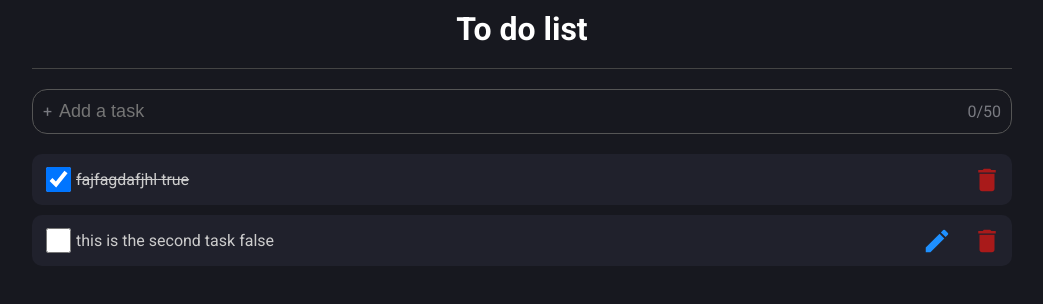
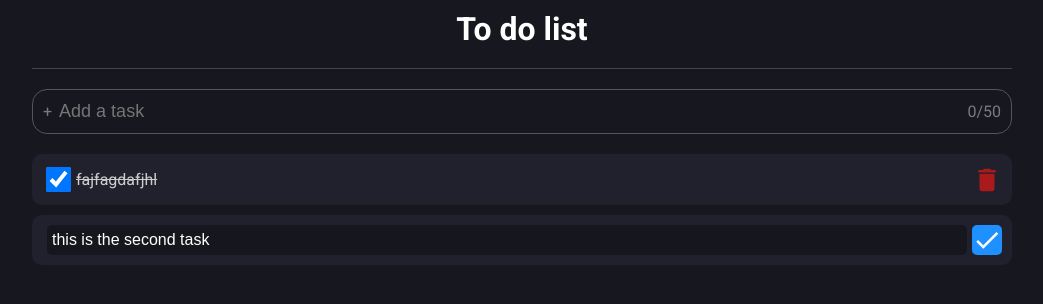
Before and after one commit to xistoeugenio/mini-typescript-projects, a React (Create React App) app: page / in a window 1280 px wide. Both pictures are taken after a click on the icon 1055 px from the left and 240 px from the top of the page. Shown: the top 304 px of the page, without its empty margins (118-1161 px from the left). Built offline with nearby package versions, Linux system fonts and the light colour scheme.

Commit message:
finished editTask function.

```diff
--- a/src/App.tsx
+++ b/src/App.tsx
@@ -31,13 +31,23 @@ const App = () => {
     setList(newList);
   }
 
+  const  editTask= (id: number, name: string) => {
+    let newList = [...list];
+    for(let i in newList) {
+      if(newList[i].id === id) {
+        newList[i].name = name;
+      }
+    }
+    setList(newList);
+  }
+
   return (
     <C.Container>
       <C.Area>
         <C.Header>To do list</C.Header>
         <AddArea onEnter={handleAddTask} />
         {list.map((item, index) => (
-          <ListItem key={index} item={item} onChange={handleTaskChange}/>
+          <ListItem key={index} item={item} onChange={handleTaskChange} editTask={editTask}/>
         ))}
       </C.Area>
     </C.Container>
--- a/src/components/listItem/ListItem.tsx
+++ b/src/components/listItem/ListItem.tsx
@@ -1,29 +1,53 @@
 import * as C from "./styles"
 import { Item } from "../../types/item"
-import { Delete, Edit } from "@mui/icons-material"
+import { Delete, Edit, Check } from "@mui/icons-material"
+import { useState } from "react"
 
 type Props = {
     item: Item,
-    onChange: (id: number, done: boolean) => void
+    onChange: (id: number, done: boolean) => void,
+    editTask: (id: number, name: string) => void,
 }
 
-const ListItem = ({ item, onChange }: Props) => {
+const ListItem = ({ item, onChange, editTask }: Props) => {
+    const [openEdit, setOpenEdit] = useState(false)
+    const [taskName, setTaskName] = useState(item.name)
+
+    const handleTaskName =()=>{
+        setOpenEdit(false)
+        editTask(item.id, taskName)
+    }
 
     return (
         <C.Container done={item.done}>
+            {openEdit ?
+                <>
                     <input
+                    value={taskName}
+                    className="editInput"
+                    onChange={e=>setTaskName(e.target.value)}
+                    />
+                    <Check className="checkIcon" onClick={handleTaskName}/>
+                </>
+                :
+                <>
+                    <input
+                        className="radio"
                         type="checkbox"
                         checked={item.done}
                         onChange={e => onChange(item.id, e.target.checked)}
                     />
-            <label>{item.name} {item.done.toString()}</label>
+                    <label>{item.name}</label>
                     <C.rightContainer>
                         {
                             !item.done &&
-                    <Edit className="icon edit" />
+                            <Edit className="icon edit" onClick={() => { setOpenEdit(true) }} />
                         }
                         <Delete className="icon delete" />
                     </C.rightContainer>
+                </>
+            }
+
         </C.Container>
     )
 }
--- a/src/components/listItem/styles.ts
+++ b/src/components/listItem/styles.ts
@@ -13,7 +13,21 @@ export const Container = styled.div(({ done }: containerProps) => (
     margin-bottom: 10px;
     align-items: center;
 
-    input{
+    .editInput{
+        box-sizing: border-box;
+        background: #00000050;
+        height: 30px;
+        margin: 0 5px;
+        padding: 0 5px;
+        border-radius: 5px;
+        border: 0px;
+        color: white;
+        font-size: 16px;
+        outline: none;
+        flex: 1;
+    }
+
+    .radio{
         width: 25px;
         height: 25px;
         margin-right: 5px;
@@ -23,6 +37,14 @@ export const Container = styled.div(({ done }: containerProps) => (
         color: #CCC;
         text-decoration: ${done ? 'line-through' : 'initial'};
         flex: 1;
+    }
+
+    .checkIcon{
+        background: dodgerblue;
+        color: white;
+        font-size: 30px;
+        border-radius: 5px;
+        cursor: pointer;
     }
 `
 ))
```
Lines whose indentation alone changed are shown as unchanged.
